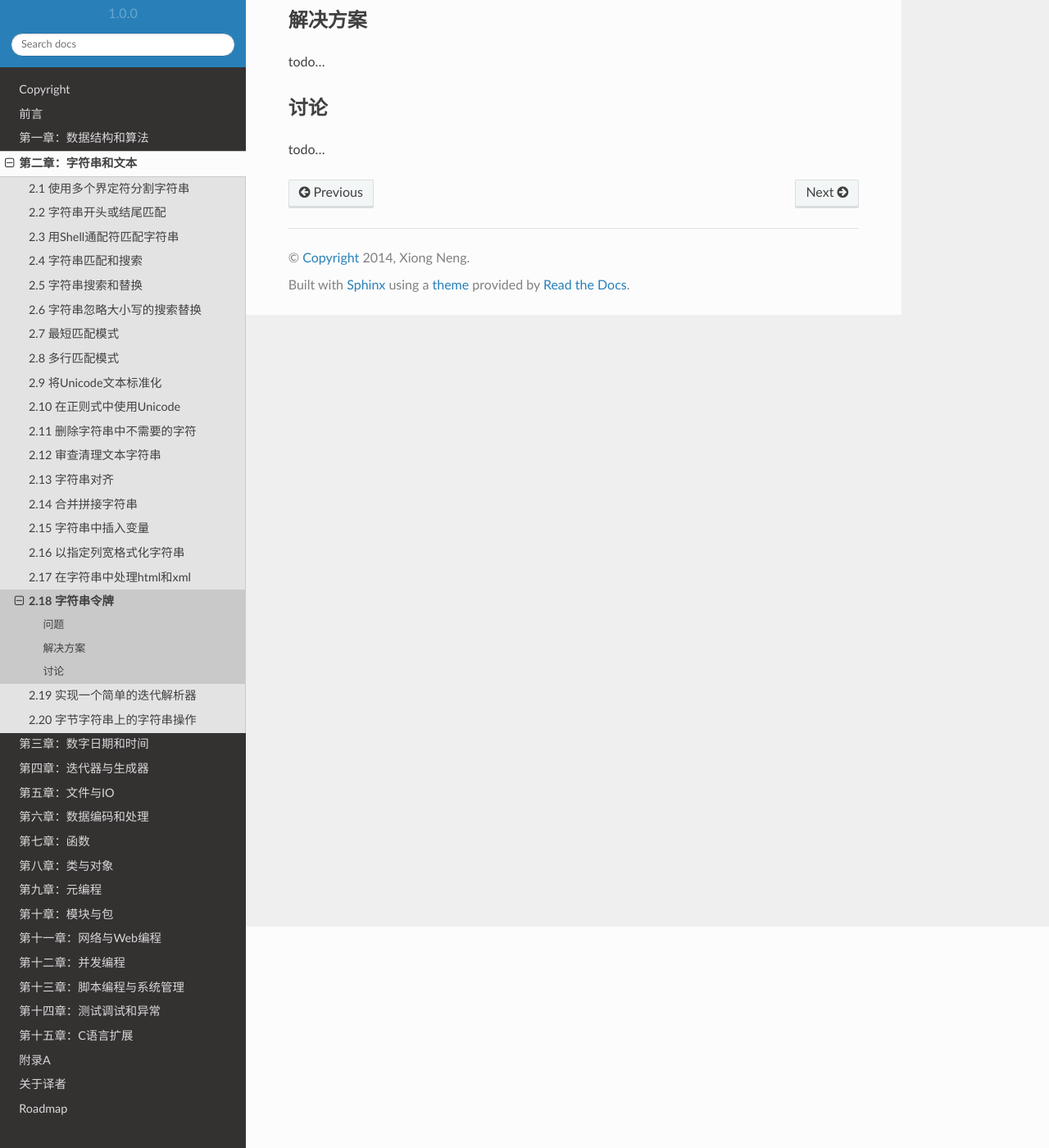
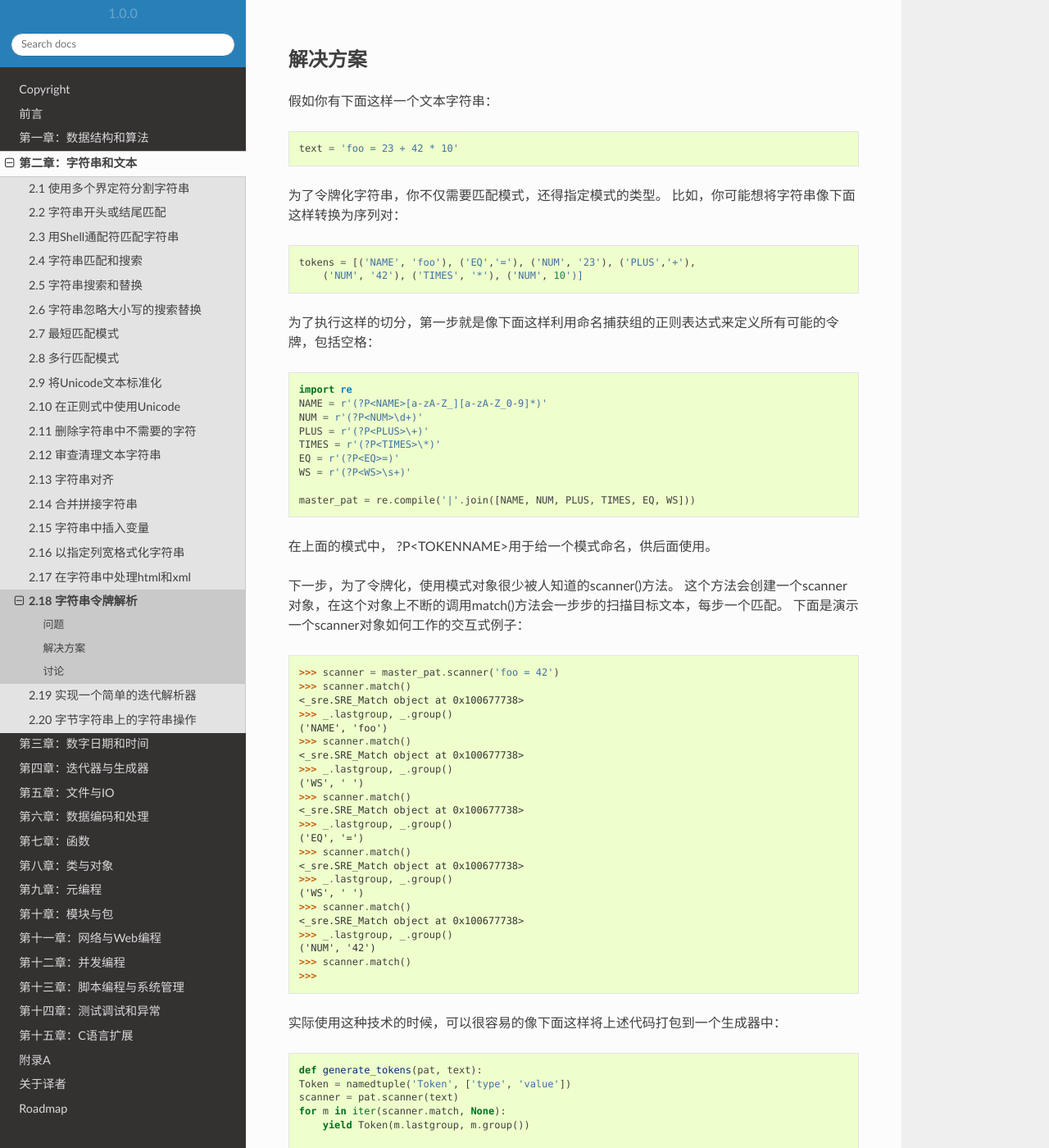
Before and after one commit to yidao620c/python3-cookbook, a Sphinx documentation site: the page built from source/c02/p18_tokenizing_text.rst, in a window 1280 px wide and 1400 px high, scrolled down 270 px. Shown: the whole window at 82% size. Built offline with Sphinx 7.4.7 and the Read the Docs theme 2.0.0, drawn with Linux system fonts in a browser that asks for light colours; some of the changed text lies outside the part shown.

Commit message:
2.18小节完成

```diff
--- a/source/c02/p18_tokenizing_text.rst
+++ b/source/c02/p18_tokenizing_text.rst
@@ -1,18 +1,145 @@
 ============================
-2.18 字符串令牌
+2.18 字符串令牌解析
 ============================
 
 ----------
 问题
 ----------
-todo...
+你有一个字符串，想从左至右将其解析为一个令牌流。
+
+|
 
 ----------
 解决方案
 ----------
-todo...
+假如你有下面这样一个文本字符串：
+
+.. code-block:: python
+
+    text = 'foo = 23 + 42 * 10'
+
+为了令牌化字符串，你不仅需要匹配模式，还得指定模式的类型。
+比如，你可能想将字符串像下面这样转换为序列对：
+
+.. code-block:: python
+
+    tokens = [('NAME', 'foo'), ('EQ','='), ('NUM', '23'), ('PLUS','+'),
+        ('NUM', '42'), ('TIMES', '*'), ('NUM', 10')]
+
+为了执行这样的切分，第一步就是像下面这样利用命名捕获组的正则表达式来定义所有可能的令牌，包括空格：
+
+.. code-block:: python
+
+    import re
+    NAME = r'(?P<NAME>[a-zA-Z_][a-zA-Z_0-9]*)'
+    NUM = r'(?P<NUM>\d+)'
+    PLUS = r'(?P<PLUS>\+)'
+    TIMES = r'(?P<TIMES>\*)'
+    EQ = r'(?P<EQ>=)'
+    WS = r'(?P<WS>\s+)'
+
+    master_pat = re.compile('|'.join([NAME, NUM, PLUS, TIMES, EQ, WS]))
+
+在上面的模式中， ?P<TOKENNAME>用于给一个模式命名，供后面使用。
+
+下一步，为了令牌化，使用模式对象很少被人知道的scanner()方法。
+这个方法会创建一个scanner对象，在这个对象上不断的调用match()方法会一步步的扫描目标文本，每步一个匹配。
+下面是演示一个scanner对象如何工作的交互式例子：
+
+.. code-block:: python
+
+    >>> scanner = master_pat.scanner('foo = 42')
+    >>> scanner.match()
+    <_sre.SRE_Match object at 0x100677738>
+    >>> _.lastgroup, _.group()
+    ('NAME', 'foo')
+    >>> scanner.match()
+    <_sre.SRE_Match object at 0x100677738>
+    >>> _.lastgroup, _.group()
+    ('WS', ' ')
+    >>> scanner.match()
+    <_sre.SRE_Match object at 0x100677738>
+    >>> _.lastgroup, _.group()
+    ('EQ', '=')
+    >>> scanner.match()
+    <_sre.SRE_Match object at 0x100677738>
+    >>> _.lastgroup, _.group()
+    ('WS', ' ')
+    >>> scanner.match()
+    <_sre.SRE_Match object at 0x100677738>
+    >>> _.lastgroup, _.group()
+    ('NUM', '42')
+    >>> scanner.match()
+    >>>
+
+实际使用这种技术的时候，可以很容易的像下面这样将上述代码打包到一个生成器中：
+
+.. code-block:: python
+
+    def generate_tokens(pat, text):
+    Token = namedtuple('Token', ['type', 'value'])
+    scanner = pat.scanner(text)
+    for m in iter(scanner.match, None):
+        yield Token(m.lastgroup, m.group())
+
+    # Example use
+    for tok in generate_tokens(master_pat, 'foo = 42'):
+        print(tok)
+    # Produces output
+    # Token(type='NAME', value='foo')
+    # Token(type='WS', value=' ')
+    # Token(type='EQ', value='=')
+    # Token(type='WS', value=' ')
+    # Token(type='NUM', value='42')
+
+如果你想过滤令牌流，你可以定义更多的生成器函数或者使用一个生成器表达式。
+比如，下面演示怎样过滤所有的空白令牌：
+
+.. code-block:: python
+
+    tokens = (tok for tok in generate_tokens(master_pat, text)
+                if tok.type != 'WS')
+    for tok in tokens:
+        print(tok)
+
+|
 
 ----------
 讨论
 ----------
-todo...
+通常来讲令牌化是很多高级文本解析与处理的第一步。
+为了使用上面的扫描方法，你需要记住这里一些重要的几点。
+第一点就是你必须确认你使用正则表达式指定了所有输入中可能出现的文本序列。
+如果有任何不可匹配的文本出现了，扫描就会直接停止。这也是为什么上面例子中必须指定空白字符令牌的原因。
+
+令牌的顺序也是有影响的。re模块会按照指定好的顺序去做匹配。
+因此，如果一个模式恰好是另一个更长模式的子字符串，那么你需要确定长模式写在前面。比如：
+
+.. code-block:: python
+
+    LT = r'(?P<LT><)'
+    LE = r'(?P<LE><=)'
+    EQ = r'(?P<EQ>=)'
+
+    master_pat = re.compile('|'.join([LE, LT, EQ])) # Correct
+    # master_pat = re.compile('|'.join([LT, LE, EQ])) # Incorrect
+
+第二个模式是错的，因为它会将文本<=匹配为令牌LT紧跟着EQ，而不是单独的令牌LE，这个并不是我们想要的结果。
+
+最后，你需要留意下子字符串形式的模式。比如，假设你有如下两个模式：
+
+.. code-block:: python
+
+    PRINT = r'(P<PRINT>print)'
+    NAME = r'(P<NAME>[a-zA-Z_][a-zA-Z_0-9]*)'
+
+    master_pat = re.compile('|'.join([PRINT, NAME]))
+
+    for tok in generate_tokens(master_pat, 'printer'):
+        print(tok)
+
+    # Outputs :
+    # Token(type='PRINT', value='print')
+    # Token(type='NAME', value='er')
+
+关于更高阶的令牌化技术，你可能需要查看PyParsing或者PLY包。一个调用PLY的例子在下一节会有演示。
```
Also changed, not shown: 1 other file.
